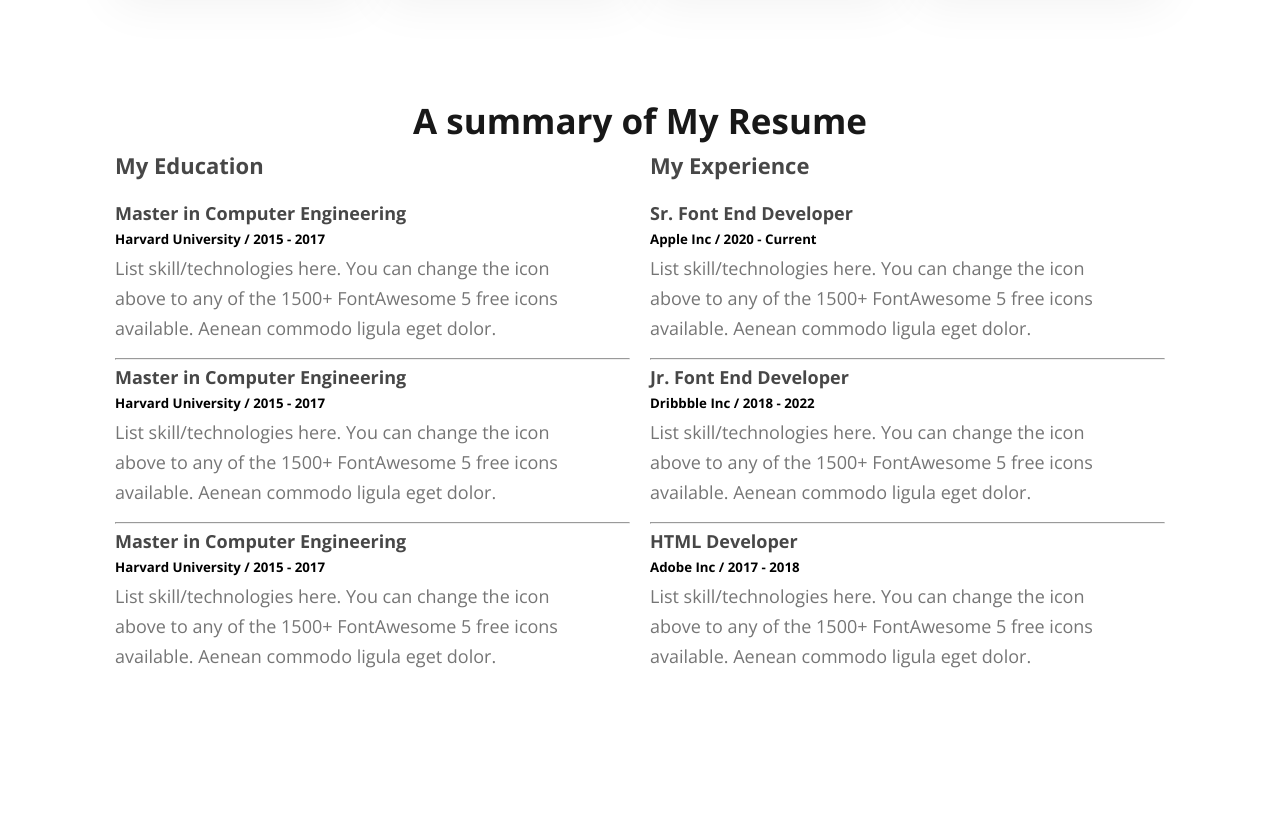
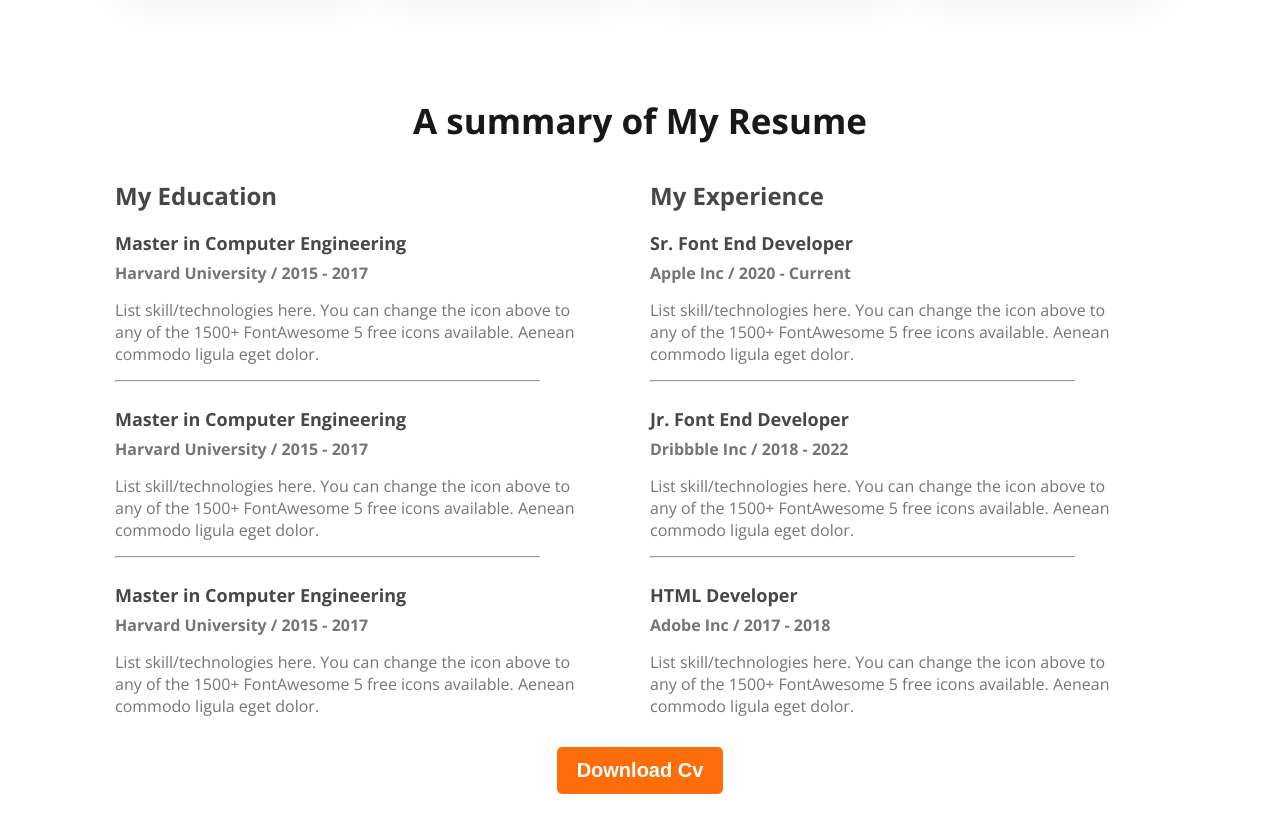
Before and after one commit to johurulHaque/web-developer-portfolio, a plain HTML site: page index.html in a window 1280 px wide. Shown: the part 1877-2709 px from the top of the page. Before the commit the page ends 2663 px from the top, so only its background shows below. Drawn offline with nearby package versions, Linux system fonts and the light colour scheme.

Commit message:
resume style added

```diff
--- a/index.html
+++ b/index.html
@@ -150,8 +150,8 @@
         }
 
         /*
-            main section style
-            main section style
+            Main section style
+            Main section style
         */
         main {
             max-width: 1050px;
@@ -159,10 +159,13 @@
 
         }
 
-        /* about style */
+        main>section {
+            margin: 100px 0;
+        }
+
+        /* About section style */
         .about {
             background-color: #FFF8F3;
-            margin: 100px 0px;
             padding: 130px;
         }
 
@@ -177,7 +180,7 @@
             margin-top: 10px;
         }
 
-        /* what-i-do */
+        /* What-i-do */
         #what-i-do-description {
             padding: 20px 80px;
         }
@@ -202,27 +205,30 @@
             line-height: 30px;
         }
 
-        /* resume */
-        .resume {
-            margin: 100px 0;
-        }
+        /* Resume section style */
 
         .resume-container {
             display: flex;
             gap: 20px;
+            margin-top: 30px;
         }
 
-        .resume-title {
+        .resume-container hr {
+            margin-right:  90px;
+            margin-bottom: 20px;
+        }
+
+        .resume-column-title {
             margin-bottom: 10px;
             color: rgb(71, 71, 71);
-            font-size: 22px;
+            font-size: 24px;
             font-weight: 700;
             line-height: 41px;
             letter-spacing: 0%;
             text-align: left;
         }
 
-        .resume-sub-title {
+        .resume-item-title {
             color: rgb(71, 71, 71);
             font-size: 18px;
             font-weight: 700;
@@ -231,14 +237,17 @@
             text-align: left;
         }
 
-        .resume-desctiption {
+
+        .resume-item-institute, .resume-item-description {
             color: rgb(117, 117, 117);
-            font-size: 18px;
-            font-weight: 400;
-            line-height: 30px;
-            /* text-align: center; */
+            font-size: 16px;
             padding-right: 50px;
-            margin: 5px 0px 15px 0px;
+            margin: 2px 0px 15px 0px;
+        }
+
+        .btn-middle {
+            display: block;
+            margin: 15px auto;
         }
     </style>
 </head>
@@ -302,7 +311,7 @@
                 </div>
             </div>
         </section>
-        <!-- what i do section -->
+        <!-- what i do section  -->
         <section>
             <h2 class="section-title">
                 What I do
@@ -340,65 +349,65 @@
             </div>
 
         </section>
-        <!-- resume -->
+        <!-- resume section  -->
         <section class="resume">
             <h2 class="section-title">A summary of My Resume</h2>
             <div class="resume-container">
-                <div class="education">
-                    <h3 class="resume-title">My Education</h3>
-                    <div>
-                        <h4 class="resume-sub-title">Master in Computer Engineering</h4>
-                        <h5>Harvard University / 2015 - 2017</h5>
-                        <p class="resume-desctiption">List skill/technologies here. You can change the icon above
+                <div class="resume-column">
+                    <h3 class="resume-column-title">My Education</h3>
+                    <div class="resume-item">
+                        <h2 class="resume-item-title">Master in Computer Engineering</h2>
+                        <h3 class="resume-item-institute">Harvard University / 2015 - 2017</h3>
+                        <p class="resume-item-description">List skill/technologies here. You can change the icon above
                             to any of the 1500+ FontAwesome 5 free icons available. Aenean commodo ligula eget dolor.
                         </p>
                     </div>
                     <hr>
                     <div>
-                        <h4 class="resume-sub-title">Master in Computer Engineering</h4>
-                        <h5>Harvard University / 2015 - 2017</h5>
-                        <p class="resume-desctiption">List skill/technologies here. You can change the icon above
+                        <h2 class="resume-item-title">Master in Computer Engineering</h2>
+                        <h3 class="resume-item-institute">Harvard University / 2015 - 2017</h3>
+                        <p class="resume-item-description">List skill/technologies here. You can change the icon above
                             to any of the 1500+ FontAwesome 5 free icons available. Aenean commodo ligula eget dolor.
                         </p>
                     </div>
                     <hr>
                     <div>
-                        <h4 class="resume-sub-title">Master in Computer Engineering</h4>
-                        <h5>Harvard University / 2015 - 2017</h5>
-                        <p class="resume-desctiption">List skill/technologies here. You can change the icon above
+                        <h4 class="resume-item-title">Master in Computer Engineering</h4>
+                        <h5 class="resume-item-institute">Harvard University / 2015 - 2017</h5>
+                        <p class="resume-item-description">List skill/technologies here. You can change the icon above
                             to any of the 1500+ FontAwesome 5 free icons available. Aenean commodo ligula eget dolor.
                         </p>
                     </div>
                 </div>
-                <div class="experience">
-                    <h3 class="resume-title">My Experience</h3>
+                <div class="resume-column">
+                    <h3 class="resume-column-title">My Experience</h3>
                     <div>
-                        <h4 class="resume-sub-title">Sr. Font End Developer</h4>
-                        <h5>Apple Inc / 2020 - Current</h5>
-                        <p class="resume-desctiption">List skill/technologies here. You can change the icon above
+                        <h2 class="resume-item-title">Sr. Font End Developer</h2>
+                        <h3 class="resume-item-institute">Apple Inc / 2020 - Current</h3>
+                        <p class="resume-item-description">List skill/technologies here. You can change the icon above
                             to any of the 1500+ FontAwesome 5 free icons available. Aenean commodo ligula eget dolor.
                         </p>
                     </div>
                     <hr>
                     <div>
-                        <h4 class="resume-sub-title">Jr. Font End Developer</h4>
-                        <h5>Dribbble Inc / 2018 - 2022</h5>
-                        <p class="resume-desctiption">List skill/technologies here. You can change the icon above
+                        <h2 class="resume-item-title">Jr. Font End Developer</h2>
+                        <h3 class="resume-item-institute">Dribbble Inc / 2018 - 2022</h3>
+                        <p class="resume-item-description">List skill/technologies here. You can change the icon above
                             to any of the 1500+ FontAwesome 5 free icons available. Aenean commodo ligula eget dolor.
                         </p>
                     </div>
                     <hr>
                     <div>
-                        <h4 class="resume-sub-title">HTML Developer</h4>
-                        <h5>Adobe Inc / 2017 - 2018</h5>
-                        <p class="resume-desctiption">List skill/technologies here. You can change the icon above
+                        <h2 class="resume-item-title">HTML Developer</h2>
+                        <h3 class="resume-item-institute">Adobe Inc / 2017 - 2018</h3>
+                        <p class="resume-item-description">List skill/technologies here. You can change the icon above
                             to any of the 1500+ FontAwesome 5 free icons available. Aenean commodo ligula eget dolor.
                         </p>
                     </div>
 
                 </div>
             </div>
-
+            <button class="primary-btn btn-middle">Download Cv</button>
         </section>
     </main>
     <footer>
```
